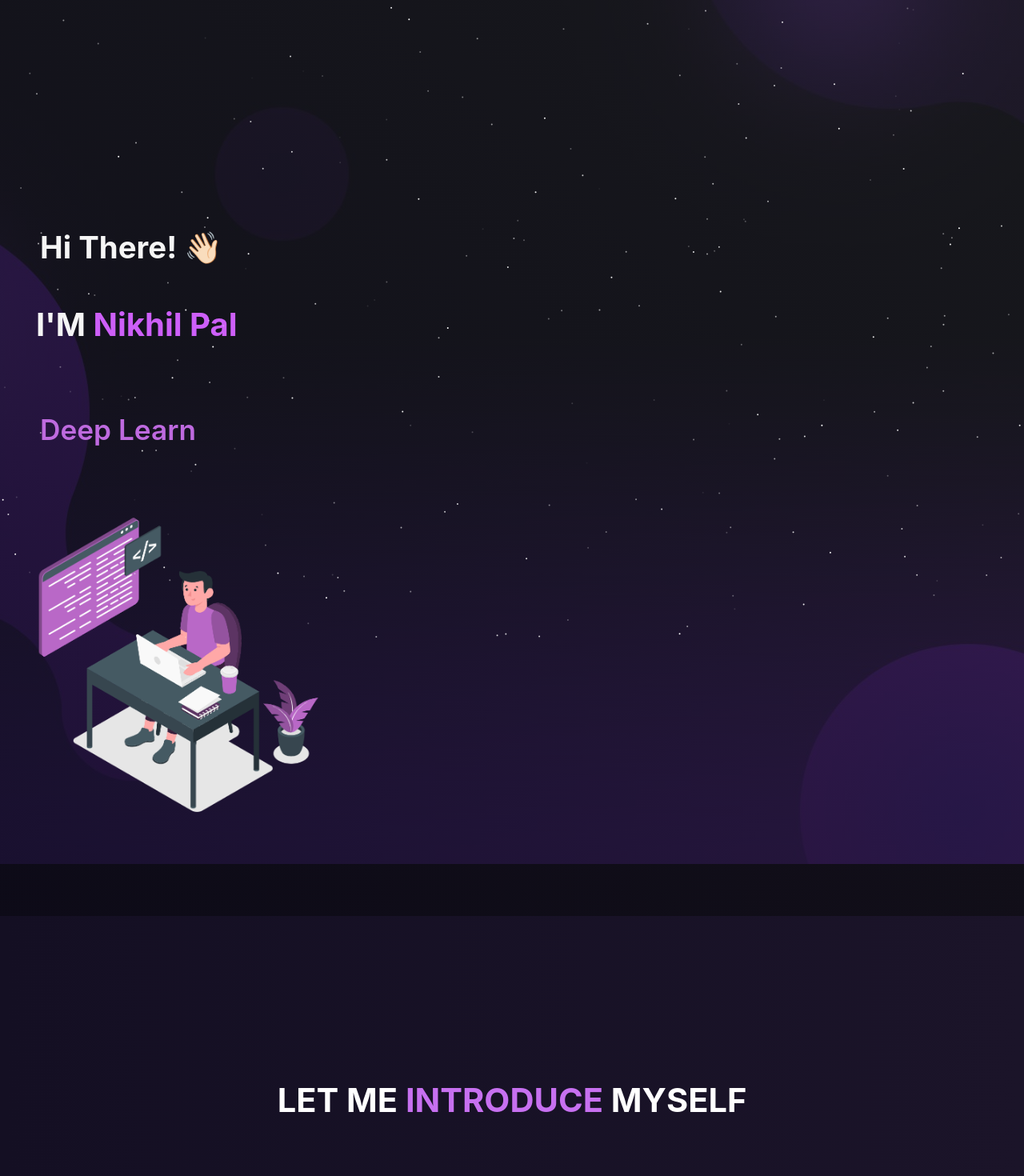
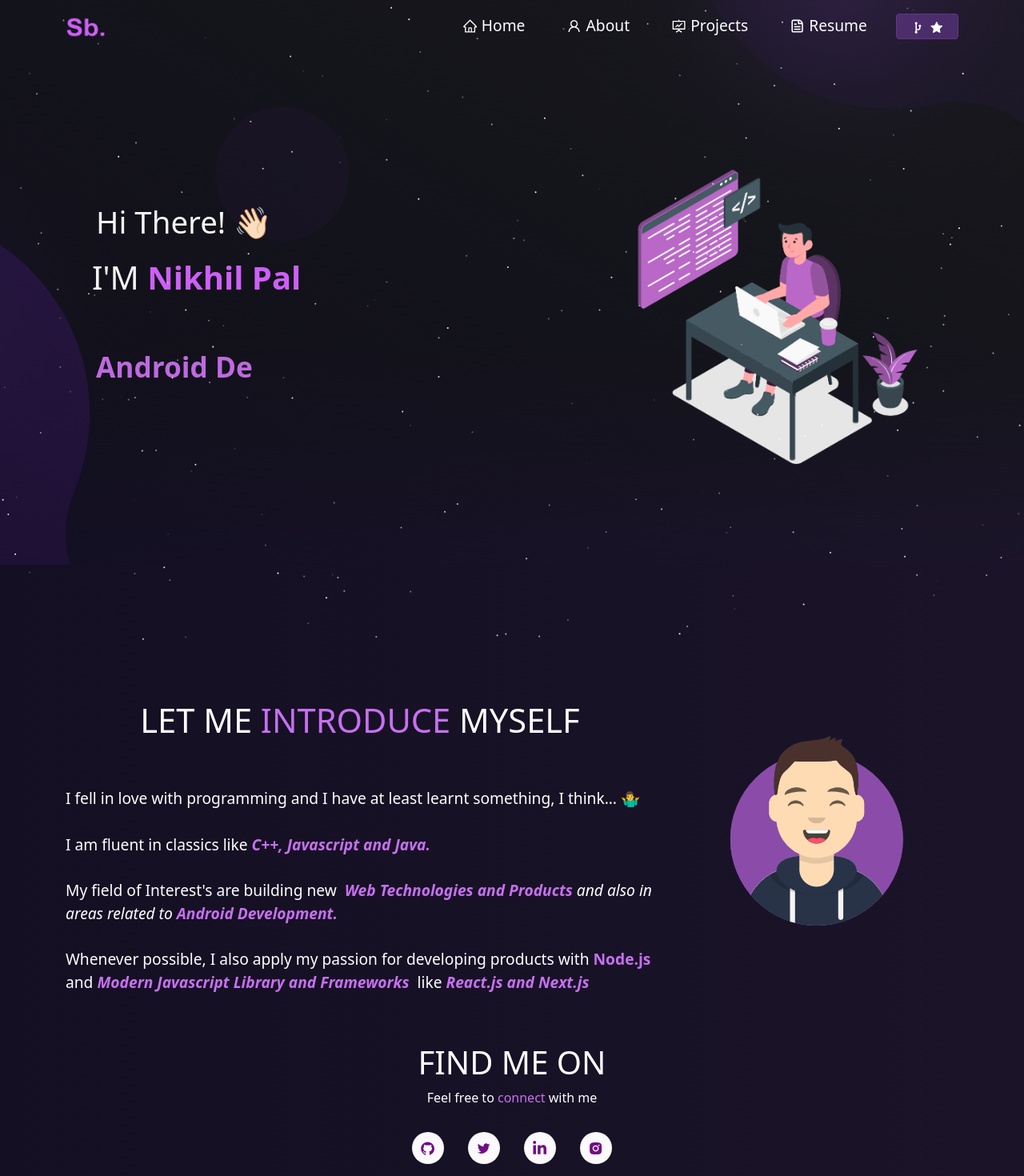
Before and after one commit to NikhilPal002/portfolio_website, a React (Create React App) app: page / in a window 1280 px wide. Shown: the top 1470 px of the page at 80% size. Built offline with nearby package versions, Linux system fonts and the light colour scheme.

Commit message:
Added Navbar and fixed links

```diff
--- a/src/App.js
+++ b/src/App.js
@@ -3,6 +3,7 @@ import Preloader from "../src/components/Pre"
 // import logo from './logo.svg';
 import './App.css';
 import Home from "./components/Home/Home";
+import Navbar from "./components/Navbar";
 import {
   BrowserRouter as Router,
   Routes,
@@ -11,8 +12,7 @@ import {
 } from 'react-router-dom';
 import ScrollToTop from "./components/ScrollToTop";
 import "./style.css";
-// import "bootstrap/dist/css/bootstrap.min.css";
-import { Navbar } from 'react-bootstrap';
+import "bootstrap/dist/css/bootstrap.min.css";
 
 function App() {
   const [load, upadateLoad] = useState(true);
--- a/src/components/Footer.js
+++ b/src/components/Footer.js
@@ -17,7 +17,7 @@ function Footer() {
           <h3>Designed and Developed by Nikhil Pal</h3>
         </Col>
         <Col md="4" className="footer-copywright">
-          <h3>Copyright © {year} SB</h3>
+          <h3>Copyright © {year} NP</h3>
         </Col>
         <Col md="4" className="footer-body">
           <ul className="footer-icons">
--- a/src/components/Home/Home2.js
+++ b/src/components/Home/Home2.js
@@ -67,7 +67,7 @@ function Home2() {
             <ul className="home-about-social-links">
               <li className="social-icons">
                 <a
-                  href="https://github.com/soumyajit4419"
+                  href="https://github.com/NikhilPal002"
                   target="_blank"
                   rel="noreferrer"
                   className="icon-colour  home-social-icons"
@@ -77,7 +77,7 @@ function Home2() {
               </li>
               <li className="social-icons">
                 <a
-                  href="https://twitter.com/Soumyajit4419"
+                  href="https://twitter.com/NikhilPal05"
                   target="_blank"
                   rel="noreferrer"
                   className="icon-colour  home-social-icons"
@@ -87,7 +87,7 @@ function Home2() {
               </li>
               <li className="social-icons">
                 <a
-                  href="https://www.linkedin.com/in/soumyajit4419/"
+                  href="https://www.linkedin.com/in/nikhil-pal-074629216/"
                   target="_blank"
                   rel="noreferrer"
                   className="icon-colour  home-social-icons"
@@ -97,7 +97,7 @@ function Home2() {
               </li>
               <li className="social-icons">
                 <a
-                  href="https://www.instagram.com/soumyajit4419"
+                  href="https://www.instagram.com/nikhil_pal_05/"
                   target="_blank"
                   rel="noreferrer"
                   className="icon-colour home-social-icons"
--- a/src/components/Home/Type.js
+++ b/src/components/Home/Type.js
@@ -7,7 +7,7 @@ function Type() {
       options={{
         strings: [
           "Developer",
-          "Deep Learning Engineer",
+          "Android Developer",
           "MERN Stack Developer",
           "Open Source Contributor",
         ],
--- a/src/components/Navbar.js
+++ b/src/components/Navbar.js
@@ -6,14 +6,13 @@ import logo from "../Assets/logo.png";
 import Button from "react-bootstrap/Button";
 import { Link } from "react-router-dom";
 import { CgGitFork } from "react-icons/cg";
-import { ImBlog } from "react-icons/im";
+// import { ImBlog } from "react-icons/im";
 import {
   AiFillStar,
   AiOutlineHome,
   AiOutlineFundProjectionScreen,
   AiOutlineUser,
 } from "react-icons/ai";
-
 import { CgFileDocument } from "react-icons/cg";
 
 function NavBar() {
@@ -39,7 +38,7 @@ function NavBar() {
     >
       <Container>
         <Navbar.Brand href="/" className="d-flex">
-          <img src={logo} className="img-fluid logo" alt="brand" />
+          <img src={logo} className="img-fluid logo" alt="brand" />     {/* have to change the logo image */}
         </Navbar.Brand>
         <Navbar.Toggle
           aria-controls="responsive-navbar-nav"
@@ -77,8 +76,7 @@ function NavBar() {
               >
                 <AiOutlineFundProjectionScreen
                   style={{ marginBottom: "2px" }}
-                />{" "}
-                Projects
+                />{" "} Projects
               </Nav.Link>
             </Nav.Item>
 
@@ -92,7 +90,7 @@ function NavBar() {
               </Nav.Link>
             </Nav.Item>
 
-            <Nav.Item>
+            {/* <Nav.Item>
               <Nav.Link
                 href="https://soumyajitblogs.vercel.app/"
                 target="_blank"
@@ -100,11 +98,11 @@ function NavBar() {
               >
                 <ImBlog style={{ marginBottom: "2px" }} /> Blogs
               </Nav.Link>
-            </Nav.Item>
+            </Nav.Item> */}
 
             <Nav.Item className="fork-btn">
               <Button
-                href="https://github.com/soumyajit4419/Portfolio"
+                href="https://github.com/NikhilPal002/portfolio_website"
                 target="_blank"
                 className="fork-btn-inner"
               >
```
